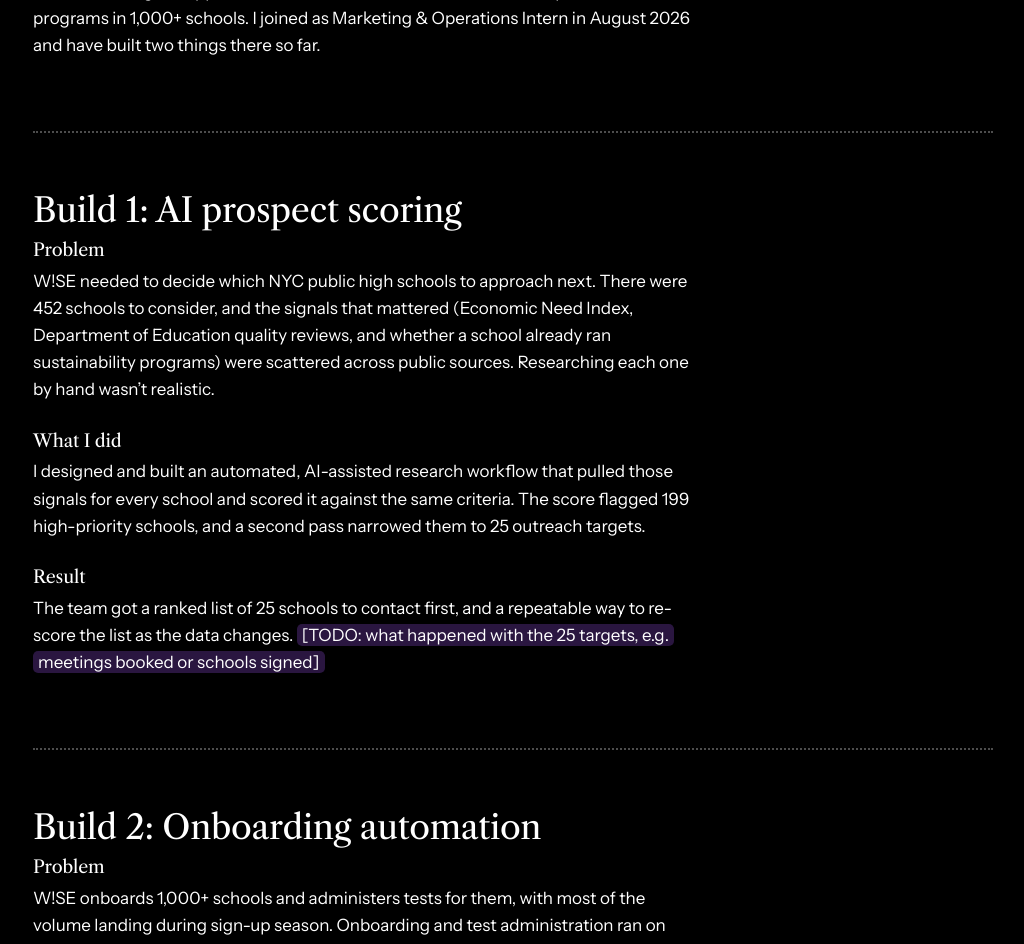
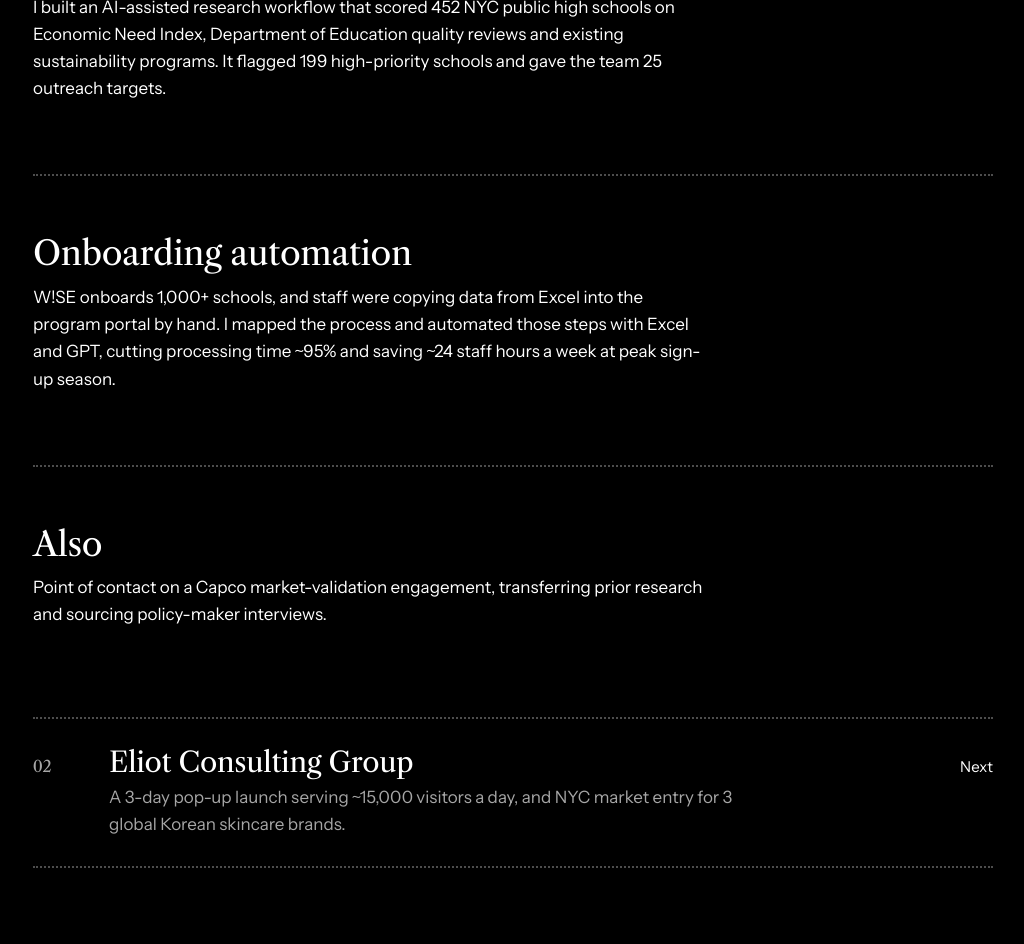
Before and after one commit to mzwang74/mzwang74.github.io, a plain HTML site: page experience/wise.html in a window 1280 px wide. Shown: the part 741-1685 px from the top of the page, without its empty margins (127-1151 px from the left). Drawn offline with nearby package versions, Linux system fonts and the light colour scheme; animation ran at ten frames a second.

Commit message:
Condense W!SE page, name Excel and GPT, drop resolved TODOs
Co-Authored-By: Claude Opus 5.5 <noreply@anthropic.com>

```diff
--- a/assets/css/style.css
+++ b/assets/css/style.css
@@ -702,6 +702,12 @@ mark[data-todo] {
   border-top: 2px dotted var(--dot-line);
 }
 
+/* A build straight after the stats shares the stats' bottom line. */
+.stats + .build {
+  margin-top: 0;
+  border-top: 0;
+}
+
 .build > .case-section:first-child h2 {
   font-size: clamp(1.645rem, 5.64vw, 2.115rem);
 }
--- a/experience/wise.html
+++ b/experience/wise.html
@@ -62,45 +62,20 @@
       </div>
     </dl>
 
-    <section class="case-section" aria-labelledby="context" data-reveal>
-      <h2 id="context">Context</h2>
-      <div class="prose">
-        <p>W!SE (Working in Support of Education) is a national education nonprofit that runs programs in 1,000+ schools. I joined as Marketing &amp; Operations Intern in August 2026 and have built two things there so far.</p>
-      </div>
-    </section>
-
     <div class="build">
       <section class="case-section" aria-labelledby="scoring" data-reveal>
-        <h2 id="scoring">Build 1: AI prospect scoring</h2>
-        <h3>Problem</h3>
+        <h2 id="scoring">AI prospect scoring</h2>
         <div class="prose">
-          <p>W!SE needed to decide which NYC public high schools to approach next. There were 452 schools to consider, and the signals that mattered (Economic Need Index, Department of Education quality reviews, and whether a school already ran sustainability programs) were scattered across public sources. Researching each one by hand wasn’t realistic.</p>
-        </div>
-        <h3>What I did</h3>
-        <div class="prose">
-          <p>I designed and built an automated, AI-assisted research workflow that pulled those signals for every school and scored it against the same criteria. The score flagged 199 high-priority schools, and a second pass narrowed them to 25 outreach targets.</p>
-        </div>
-        <h3>Result</h3>
-        <div class="prose">
-          <p>The team got a ranked list of 25 schools to contact first, and a repeatable way to re-score the list as the data changes. <mark data-todo>[TODO: what happened with the 25 targets, e.g. meetings booked or schools signed]</mark></p>
+          <p>I built an AI-assisted research workflow that scored 452 NYC public high schools on Economic Need Index, Department of Education quality reviews and existing sustainability programs. It flagged 199 high-priority schools and gave the team 25 outreach targets.</p>
         </div>
       </section>
     </div>
 
     <div class="build">
       <section class="case-section" aria-labelledby="onboarding" data-reveal>
-        <h2 id="onboarding">Build 2: Onboarding automation</h2>
-        <h3>Problem</h3>
+        <h2 id="onboarding">Onboarding automation</h2>
         <div class="prose">
-          <p>W!SE onboards 1,000+ schools and administers tests for them, with most of the volume landing during sign-up season. Onboarding and test administration ran on manual handoffs: staff copied data from Excel into the program portal by hand, which created bottlenecks exactly when demand peaked.</p>
-        </div>
-        <h3>What I did</h3>
-        <div class="prose">
-          <p>I mapped the onboarding and test-administration process to find where the time went, then built AI-assisted automations to replace the manual Excel-to-portal steps. <mark data-todo>[TODO: tools used for the onboarding automation]</mark></p>
-        </div>
-        <h3>Result</h3>
-        <div class="prose">
-          <p>Processing time fell ~95%, saving ~24 staff hours a week at peak sign-up season.</p>
+          <p>W!SE onboards 1,000+ schools, and staff were copying data from Excel into the program portal by hand. I mapped the process and automated those steps with Excel and GPT, cutting processing time ~95% and saving ~24 staff hours a week at peak sign-up season.</p>
         </div>
       </section>
     </div>
@@ -109,7 +84,7 @@
       <section class="case-section" aria-labelledby="also" data-reveal>
         <h2 id="also">Also</h2>
         <div class="prose">
-          <p>I’m W!SE’s point of contact on a Capco market-validation engagement, transferring prior research and sourcing policy-maker interviews.</p>
+          <p>Point of contact on a Capco market-validation engagement, transferring prior research and sourcing policy-maker interviews.</p>
         </div>
       </section>
     </div>
```
